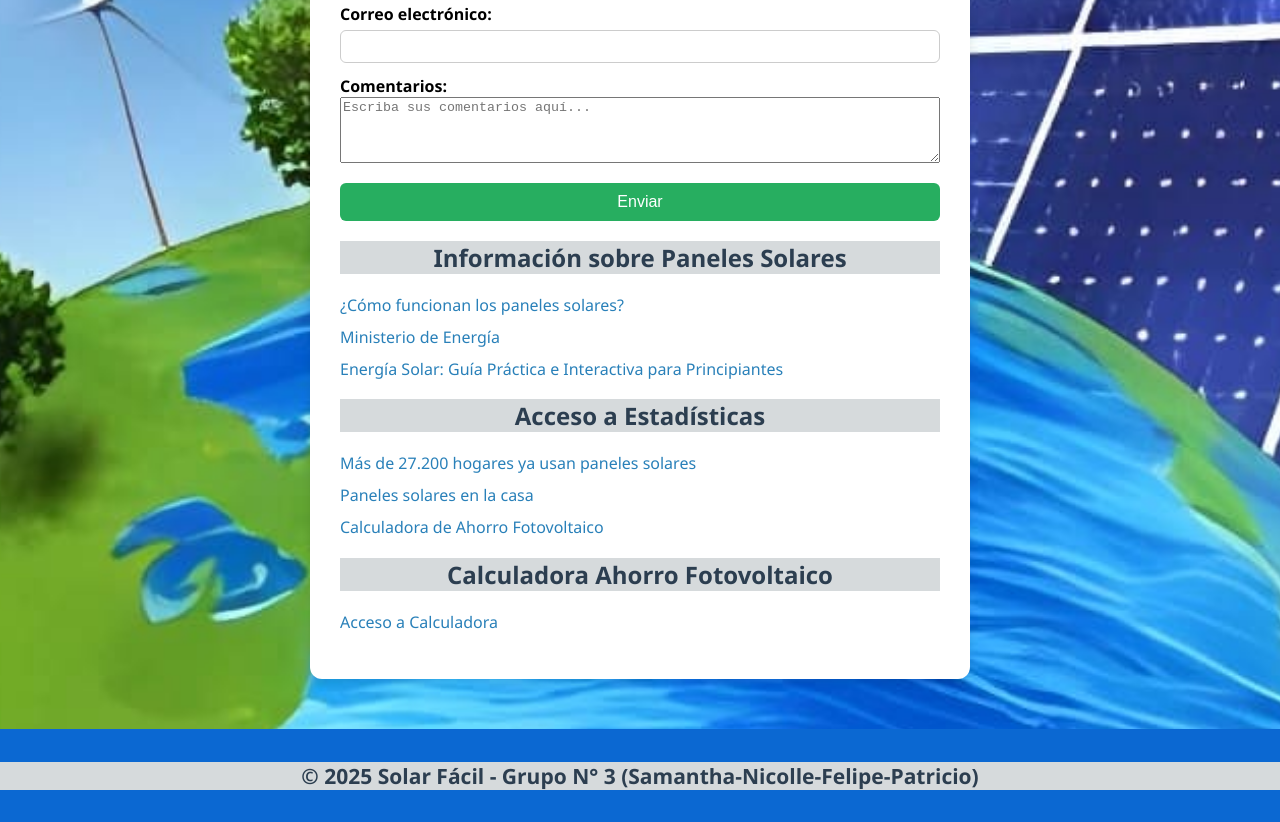
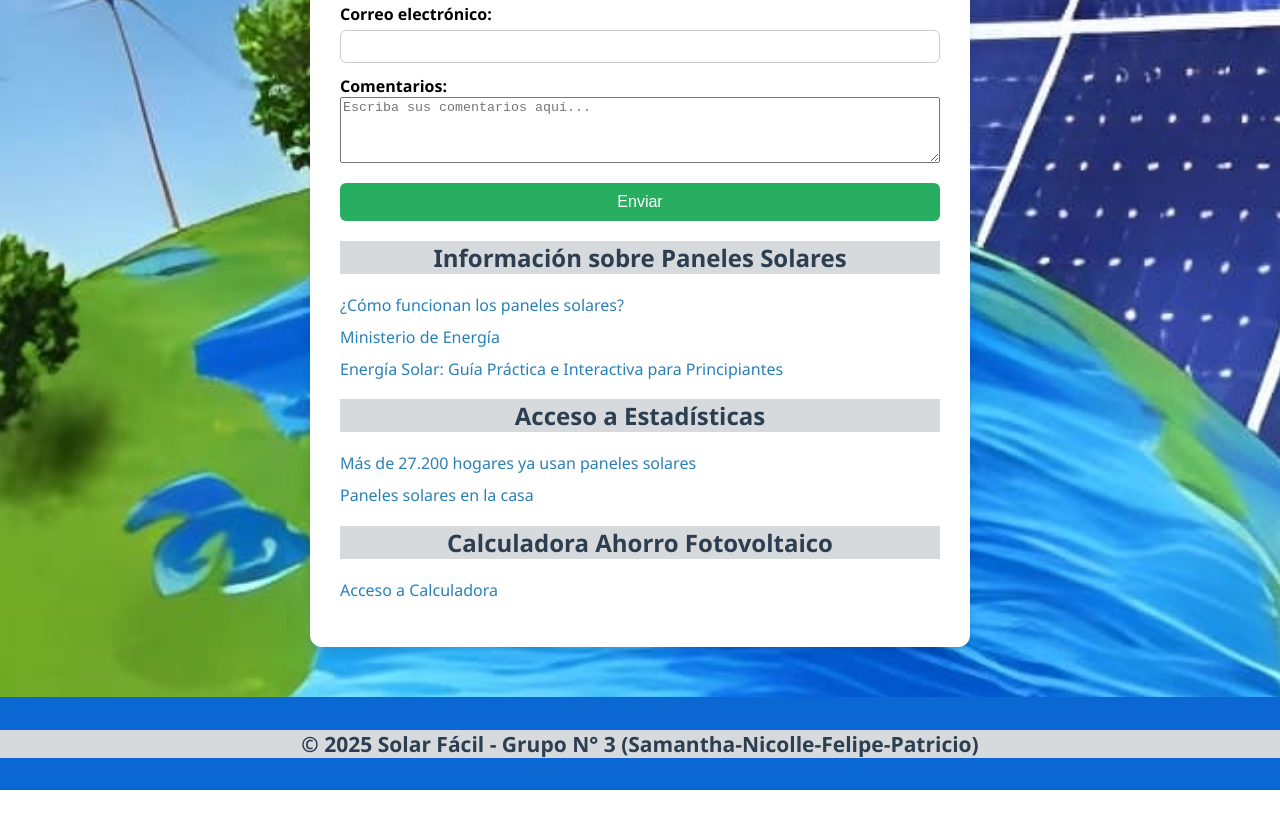
Before and after one commit to jcaro194/maquetagrupo3, a plain HTML site: page index.html in a window 1280 px wide. Shown: the part 497-1319 px from the top of the page. After the commit the page ends 1287 px from the top, so only its background shows below. Drawn offline with Linux system fonts and the light colour scheme.

Commit message:
Update index.html

```diff
--- a/index.html
+++ b/index.html
@@ -79,7 +79,7 @@
                     " target="_blank">Más de 27.200 hogares ya usan paneles solares</a></li>
         <li><a href="https://acesol.cl/noticias/paneles-solares-en-la-casa-las-caracter%C3%ADsticas-de-una-alternativa-que-crece-con-el-alza-de-las-cuentas-de-luz.html?utm_source=chatgpt.com
                     " target="_blank">Paneles solares en la casa</a></li>
-        <li><a href="https://calculadora-ahorro.web.app/#/" target="_blank">Calculadora de Ahorro Fotovoltaico</a></li>
+
       </ul>
     </div>
     <!-- Hasta aca -->
```
